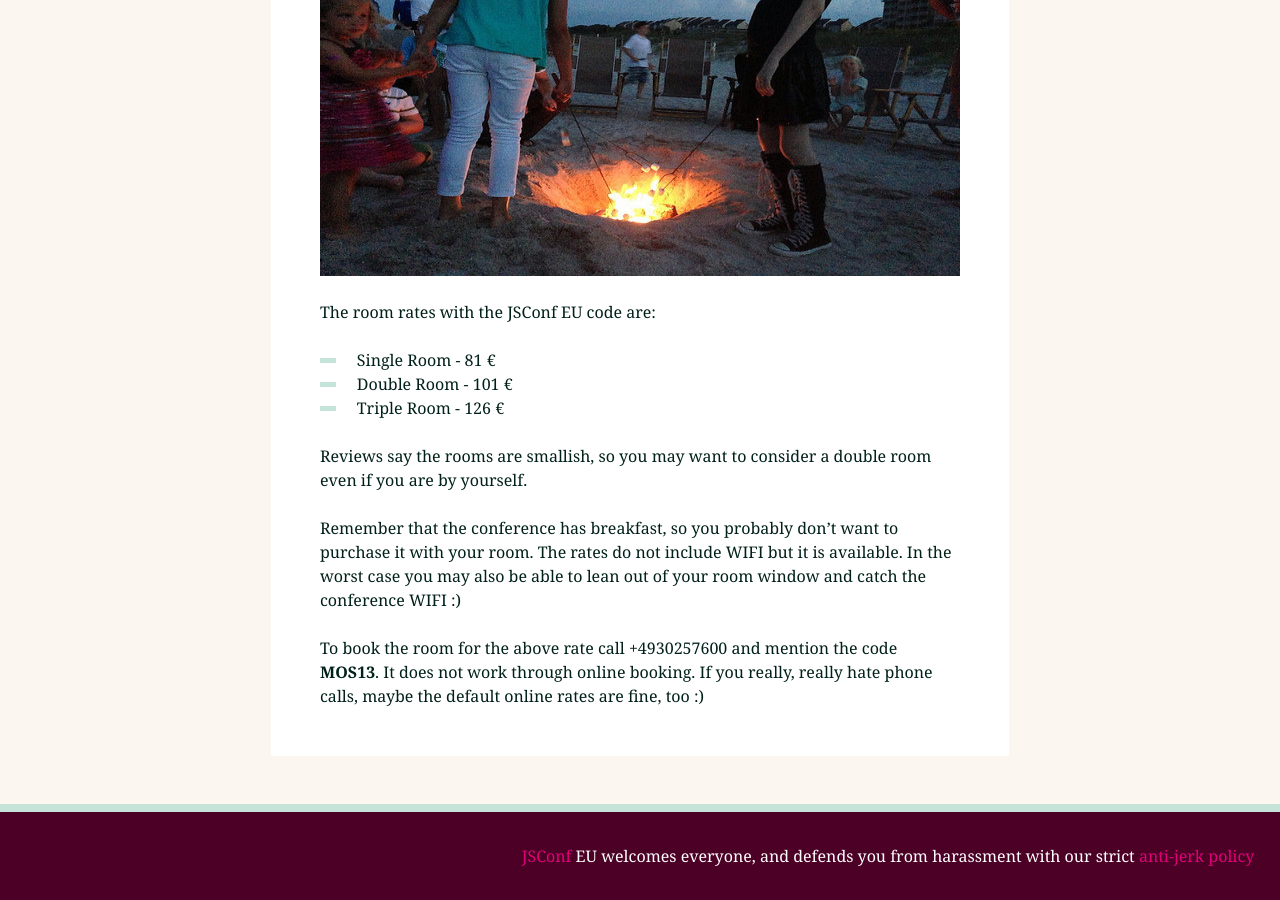
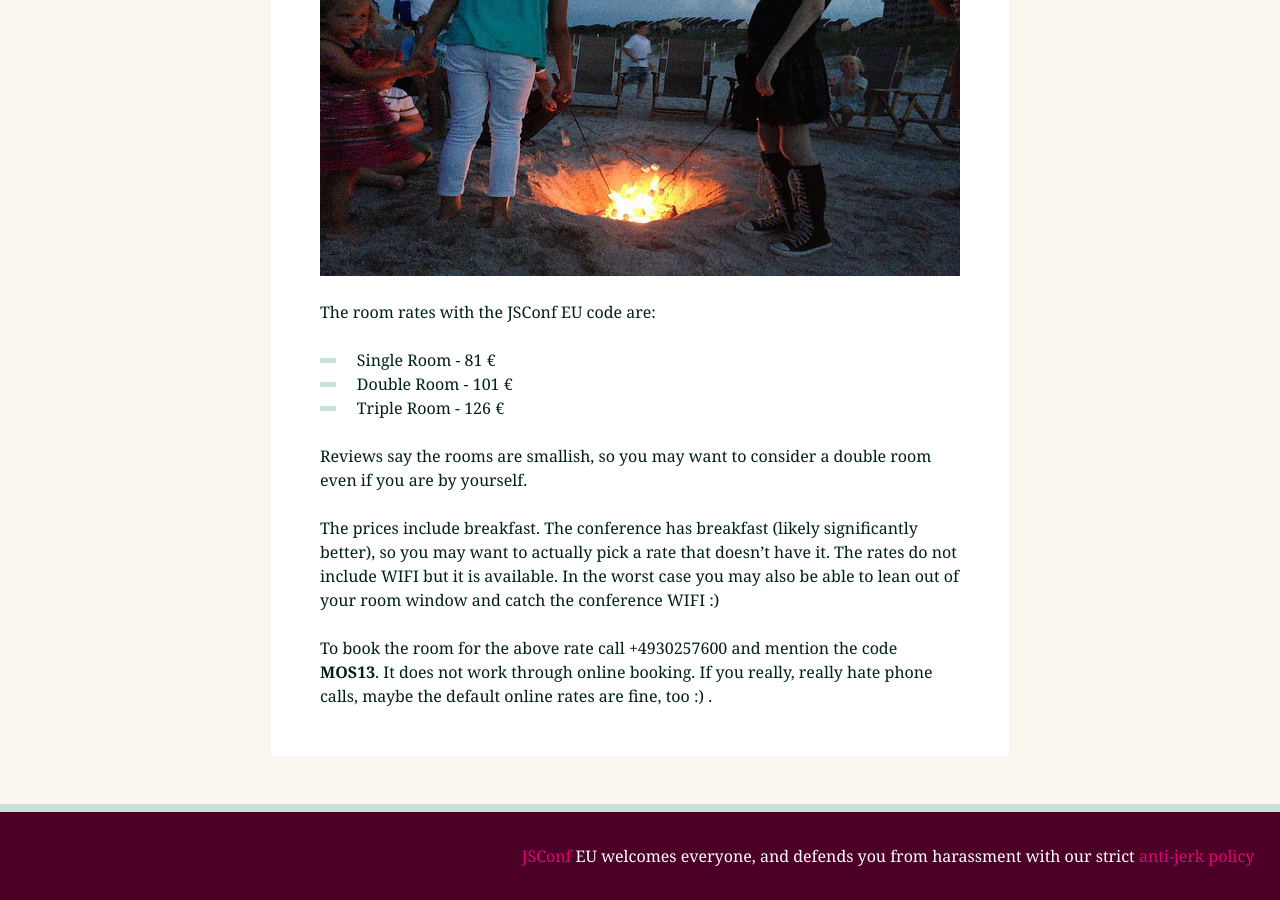
Before and after one commit to jsconf/2013.jsconf.eu, a Jekyll site: the page built from _posts/2013-07-05-hotel-recommendation.md, in a window 1280 px wide and 900 px high, scrolled down 1607 px. Built offline with Jekyll 4.4.1, drawn with Linux system fonts in a browser that asks for light colours; nearby versions of some CDN libraries; comment, search, counter and statistics services are not loaded.

Commit message:
Breakfast

```diff
--- a/_posts/2013-07-05-hotel-recommendation.md
+++ b/_posts/2013-07-05-hotel-recommendation.md
@@ -31,6 +31,6 @@ The room rates with the JSConf EU code are:
 
  Reviews say the rooms are smallish, so you may want to consider a double room even if you are by yourself.
 
- Remember that the conference has breakfast, so you probably don't want to purchase it with your room. The rates do not include WIFI but it is available. In the worst case you may also be able to lean out of your room window and catch the conference WIFI :)
+ The prices include breakfast. The conference has breakfast (likely significantly better), so you may want to actually pick a rate that doesn't have it. The rates do not include WIFI but it is available. In the worst case you may also be able to lean out of your room window and catch the conference WIFI :)
 
- To book the room for the above rate call +4930257600 and mention the code **MOS13**. It does not work through online booking. If you really, really hate phone calls, maybe the default online rates are fine, too :)
+ To book the room for the above rate call +4930257600 and mention the code **MOS13**. It does not work through online booking. If you really, really hate phone calls, maybe the default online rates are fine, too :) .
```
